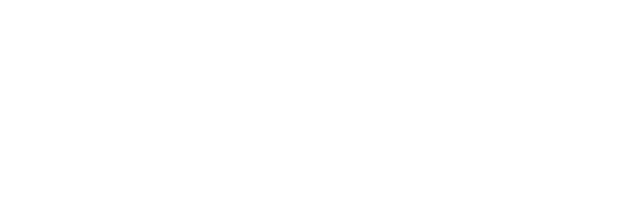
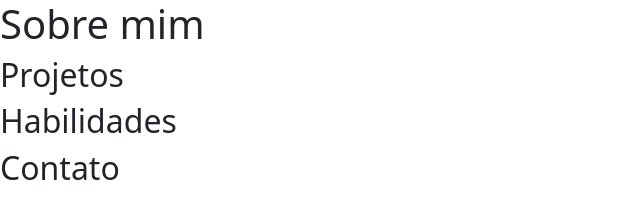
Before and after one commit to BrenoRippel/M2S02, a plain HTML site: page index.html in a window 1280 px wide. Shown: the whole page, without its empty margins (0-640 px from the left). Drawn offline with nearby package versions, Linux system fonts and the light colour scheme.

Commit message:
criada estruturação html

```diff
--- a/index.html
+++ b/index.html
@@ -3,12 +3,37 @@
 <head>
     <meta charset="UTF-8">
     <meta name="viewport" content="width=device-width, initial-scale=1.0">
-    <title>Document</title>
+    <title>Meu Portfólio</title>
     <link rel="stylesheet" href="style.css">
     <link href="https://cdn.jsdelivr.net/npm/bootstrap@5.3.3/dist/css/bootstrap.min.css" rel="stylesheet" integrity="sha384-QWTKZyjpPEjISv5WaRU9OFeRpok6YctnYmDr5pNlyT2bRjXh0JMhjY6hW+ALEwIH" crossorigin="anonymous">
 </head>
 <body>
+    <header>
+        <nav>
 
+        </nav>
+    </header>
+    <main>
+        <section id="sobre-mim">
+            <h1>Sobre mim</h1>
+        </section>
+
+        <section id="projetos">
+            <h2>Projetos</h2>
+        </section>
+
+        <section id="habilidades">
+            <h2>Habilidades</h2>
+        </section>
+
+        <section id="contato">
+            <h2>Contato</h2>
+        </section>
+    </main>
+
+    <footer>
+
+    </footer>
 
     <script src="https://cdn.jsdelivr.net/npm/bootstrap@5.3.3/dist/js/bootstrap.bundle.min.js" integrity="sha384-YvpcrYf0tY3lHB60NNkmXc5s9fDVZLESaAA55NDzOxhy9GkcIdslK1eN7N6jIeHz" crossorigin="anonymous"></script>
 </body>
```
